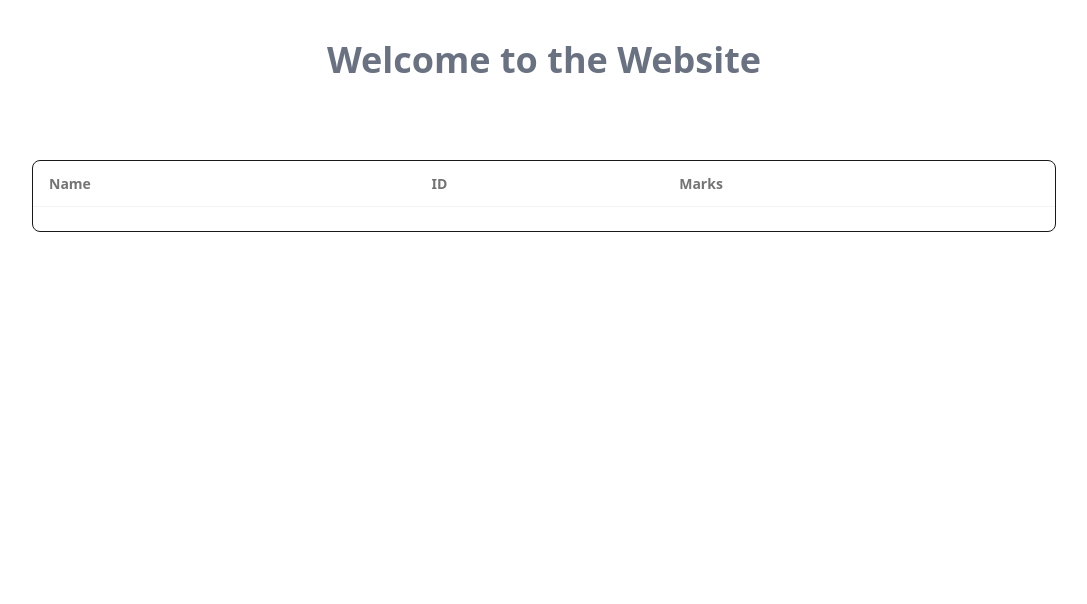
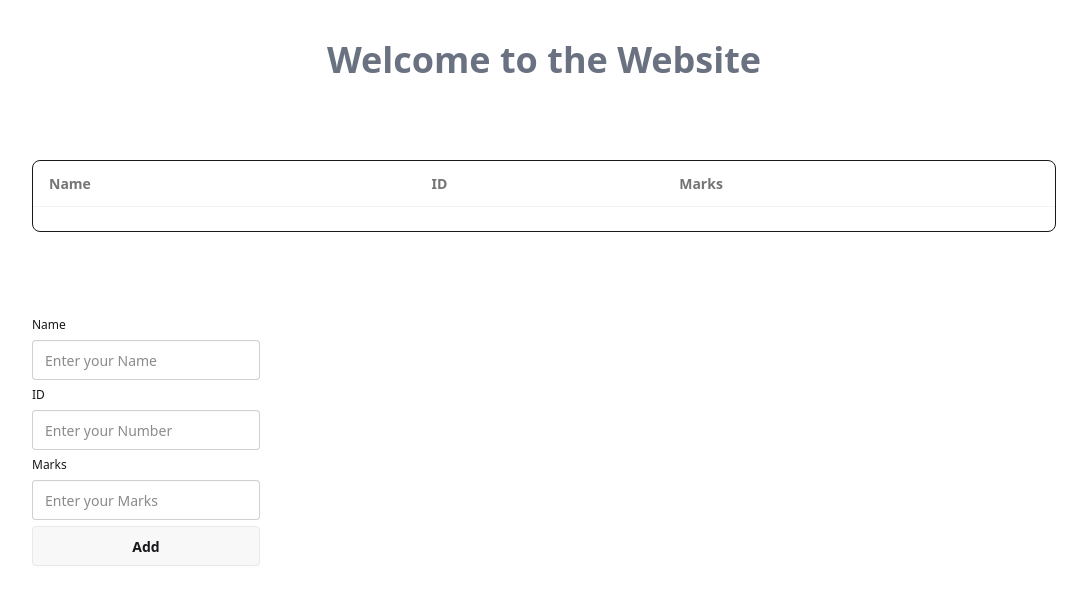
Before and after one commit to sabbir-islam/Lab-Evaluation, a plain HTML site: page index.html in a window 1280 px wide. Shown: the whole page, without its empty margins (96-1183 px from the left). Drawn offline with nearby package versions, Linux system fonts and the light colour scheme.

```diff
--- a/index.html
+++ b/index.html
@@ -44,7 +44,32 @@
       </div>
       <!-- table end here  -->
       <!-- form start here  -->
-
+      <div class="flex mt-20">
+        <form class="fieldset">
+          <label for="">Name</label>
+          <input
+            id="name"
+            type="text"
+            class="input"
+            placeholder="Enter your Name"
+          />
+          <label for="">ID</label>
+          <input
+            id="id"
+            type="number"
+            class="input"
+            placeholder="Enter your Number"
+          />
+          <label for="">Marks</label>
+          <input
+            id="mark"
+            type="number"
+            class="input"
+            placeholder="Enter your Marks"
+          />
+          <button id="addBtn" class="btn">Add</button>
+        </form>
+      </div>
       <!-- form end here  -->
     </main>
   </body>
```
